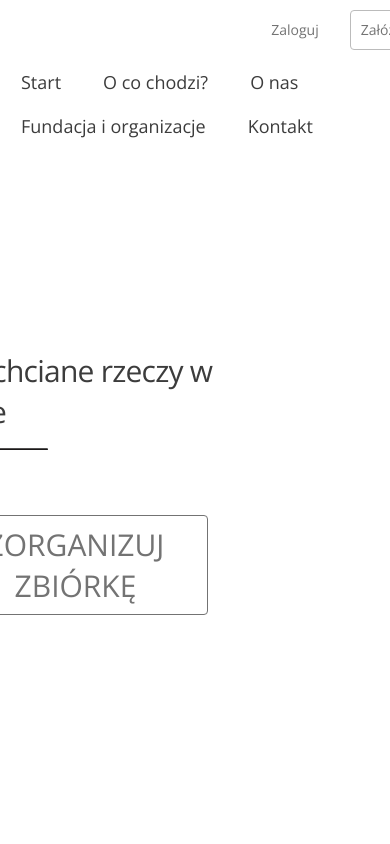
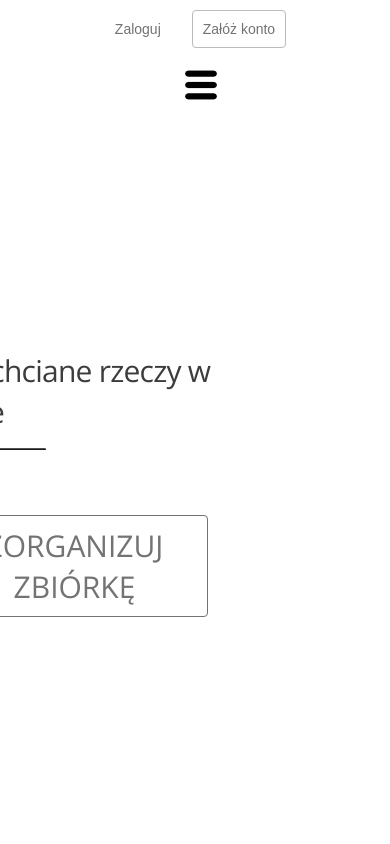
Before and after one commit to AdamSawka/Superfluous, a React (Create React App) app: page / in a window 390 px wide. Shown: the top 844 px of the page. Built offline with nearby package versions, Linux system fonts and the light colour scheme.

Commit message:
Added RWD styles and breakpoints

```diff
--- a/public/index.html
+++ b/public/index.html
@@ -2,6 +2,7 @@
 <html lang="en">
 <head>
     <meta charset="utf-8" />
+    <meta name="viewport" content="width=device-width, initial-scale=1">
     <title>Zacznij pomagać!</title>
 </head>
 <body>
--- a/src/components/Navigation.js
+++ b/src/components/Navigation.js
@@ -1,5 +1,6 @@
 import React from "react"
 import {Link} from "react-router-dom";
+import menuIcon from "../assets/menu-button.png"
 
 function Navigation() {
     return (
@@ -9,8 +10,8 @@ function Navigation() {
                     <button className="login nav-btn ">Zaloguj</button>
                     <button className="sign-in nav-btn ">Załóż konto</button>
                 </div>
+                <button className="button-nav"><img src={menuIcon} alt="menu button"/></button>
                 <nav className="navigation-content">
-                    <button className="button-nav"/>
                     <ul>
                         <li className="nav-item" aria-current="page"><Link className='text-reset'
                                                                                   to='main'>Start</Link></li>
--- a/src/scss/_HomeMain.scss
+++ b/src/scss/_HomeMain.scss
@@ -3,7 +3,7 @@
   height: 100vh;
 
   .main-img {
-    @include mobile {
+    @include large {
       right: 560px;
     }
     position: absolute;
@@ -19,7 +19,7 @@
     max-width: 674px;
 
     .main-content-title {
-      font: 30px Open Sans;
+      font: 30px $font-base;
       letter-spacing: -0.76px;
       color: $--dark_color;
       text-align: center;
@@ -54,7 +54,7 @@
           padding: 30px 50px;
           text-decoration: none;
           color: $--gray_color;
-          font: normal normal 300 30px Open Sans;
+          font: normal normal 300 30px $font-base;
           text-transform: uppercase;
 
           &:hover {
--- a/src/scss/_Navigation.scss
+++ b/src/scss/_Navigation.scss
@@ -25,11 +25,22 @@
         border: 1px solid black;
       }
     }
+    @include medium{
+      margin: 0;
+      width: auto;
+    }
   }
 
   .button-nav {
-    margin: 0 auto;
+    width: 32px;
+    height: 32px;
+    border: none;
+    background-color: transparent;
     display: none;
+    @include medium{
+      margin: 10px 0;
+      display: block;
+    }
   }
 
   .navigation-content {
@@ -47,5 +58,16 @@
         }
       }
     }
+    @include medium{
+      display: none;
+    }
+  }
+  @include medium{
+    width: 100vw;
+    display: flex;
+    align-items: center;
+    justify-content: center;
+    flex-direction: column;
+    right: 0;
   }
 }
--- a/src/scss/_mixins.scss
+++ b/src/scss/_mixins.scss
@@ -1,23 +1,33 @@
+body{
+  font-family: $font-base;
+}
+
+
 @mixin btn {
   margin: 10px;
   padding: 10px;
   background-color: transparent;
   border: 1px solid #bbb;
   border-radius: 4px;
-  font: normal normal normal 14px/18px Open Sans;
+  font-size: 14px;
   color: $--gray_color;
   transition: 0.2s;
 }
 @mixin text-reset{
   padding: 10px 10px;
   text-decoration: none;
-  font: normal normal normal 18px/24px Open Sans;
+  font-size: 18px;
   color: $--dark_color;
   border: 1px solid transparent;
   border-radius: 5px;
 }
-@mixin mobile{
-  @media screen and (max-width: 1248px){
-    @content
-  }
+@mixin large{
+  @media screen and (max-width: 1248px) {@content;}
 }
+
+@mixin medium{
+  @media (max-width: 920px) {@content;}
+}
+@mixin small{
+  @media (max-width: 480px) {@content;}
+}
--- a/src/scss/_variables.scss
+++ b/src/scss/_variables.scss
@@ -3,13 +3,3 @@ $--brown_color:#5E5322;
 $--yellow_color:#FAD648;
 $--gray_color:#737373;
 $--dark_color:#3C3C3C;
-
-*{
-  box-sizing: border-box;
-}
-
-body{
-  margin: 0 auto;
-  position: relative;
-  height: 100vh;
-}
--- a/src/scss/main.scss
+++ b/src/scss/main.scss
@@ -7,3 +7,4 @@
 @import "HomeMain";
 @import "App";
 @import "Navigation";
+@import "HomeInfo";
--- a/src/scss/reset.css
+++ b/src/scss/reset.css
@@ -20,7 +20,6 @@ time, mark, audio, video {
     padding: 0;
     border: 0;
     font-size: 100%;
-    font: inherit;
     vertical-align: baseline;
 }
 
```
Also changed, not shown: src/assets/menu-button.png (added), src/scss/_HomeInfo.scss (added).
